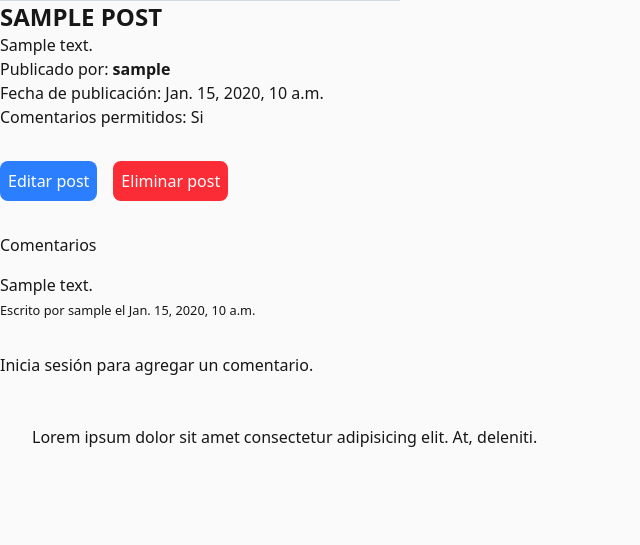
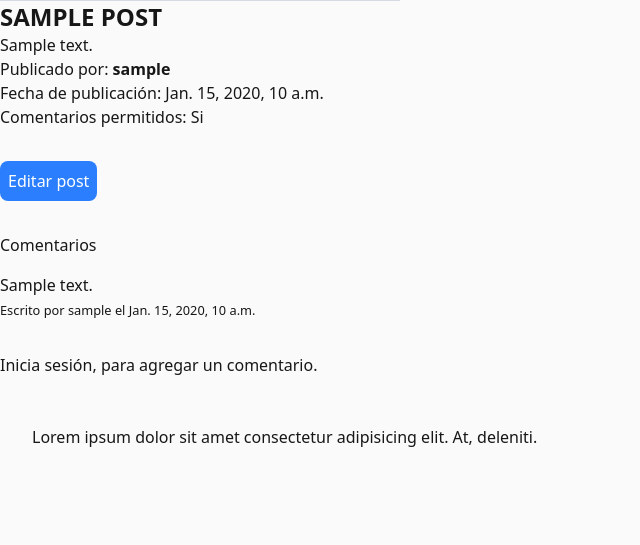
Before and after one commit to ezenicofogar/blog-informatorio, a Django app: template django-project/apps/post/templates/post/post_detail.html in a window 1280 px wide. Shown: the part 320-865 px from the top of the page, without its empty margins (0-640 px from the left). Run offline with Django 5.2, Linux system fonts and the light colour scheme; the template is opened without the code that fills it: most values are stand-ins (such as "Sample title", 1, 10 or a date in 2020); grey boxes marked "Sample" are stand-in pictures.

Commit message:
corrección de url "auth_login" a "login".  Corrección de boton eliminar, solo se muestra si es admin o autor

```diff
--- a/django-project/apps/post/templates/post/post_detail.html
+++ b/django-project/apps/post/templates/post/post_detail.html
@@ -26,8 +26,10 @@
 
 <div class="flex mt-8 gap-4">
     <a class="bg-blue-500 text-white p-2 rounded-lg" href="{% url 'post:post_update' slug=post.slug %}">Editar post</a>
+    {% if user.is_admin or user == post.author %}
     <a class="bg-red-500 text-white p-2 rounded-lg" href="{% url 'post:post_confirm_delete' slug=post.slug %}">Eliminar
         post</a>
+    {% endif %}
 </div>
 
 
@@ -76,8 +78,7 @@
 </form>
 {% else %}
 <p>
-    <a href="{% url 'user:auth_login' %}?next={{ request.path }}" class="hover:text-blue-500">Inicia sesión</a>
-    para agregar un comentario.
+    <a href="{% url 'user:login' %}?next={{ request.path }}" class="hover:text-blue-500">Inicia sesión, para agregar un comentario.</a>
 </p>
 {% endif %}
 
--- a/django-project/apps/post/templates/post/post_list.html
+++ b/django-project/apps/post/templates/post/post_list.html
@@ -17,7 +17,7 @@
     {% for post in posts %}
     <div class="bg-gray-800 text-white rounded-2xl p-6">
         <h3 class="text-2xl uppercase font-bold">{{ post.title }}</h3>
-        <p>{{ post.content|truncatewords:30 }}</p>
+        <p>{{ post.content|truncatewords:30 }}</p><br>
         <p>Post publicado por: <strong class="font-bold">{{ post.author.username }}</strong></p>
         <p>Fecha de publicación: {{ post.creation_date }}</p>
         <p>Permitir comentarios?: {{ post.allow_comments|yesno:"Si,No" }}</p>
@@ -25,8 +25,10 @@
         <div class="flex gap-2 mt-8">
             <a class="bg-red-500 text-white p-2 rounded-lg" href="{% url 'post:post_detail' slug=post.slug %}">Ver el
                 post...</a>
+            {% if user.is_admin or user == post.author %}
             <a class="bg-red-500 text-white p-2 rounded-lg"
                 href="{% url 'post:post_confirm_delete' slug=post.slug %}">Eliminar el post</a>
+            {% endif %}
         </div>
     </div>
     {% empty %}
```
